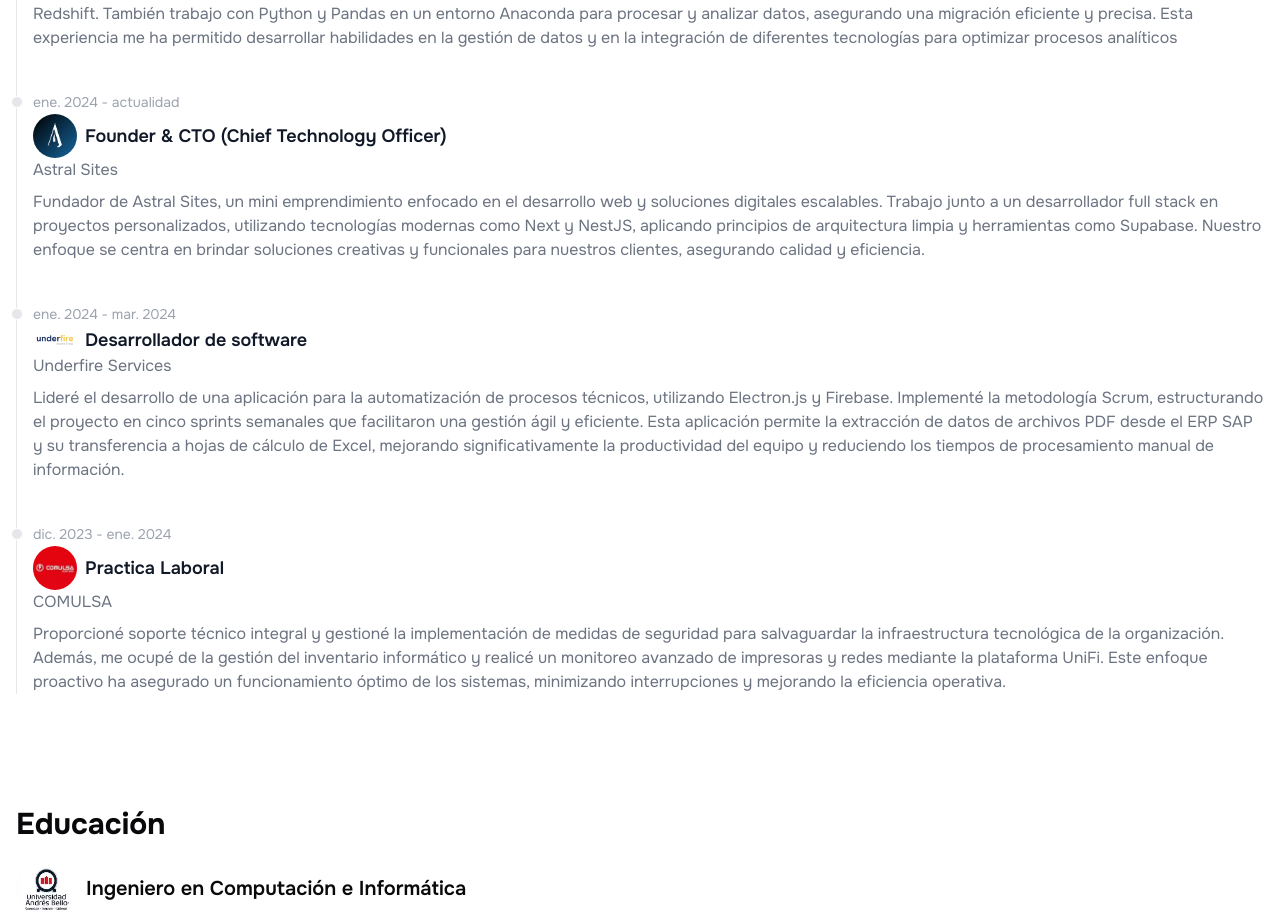
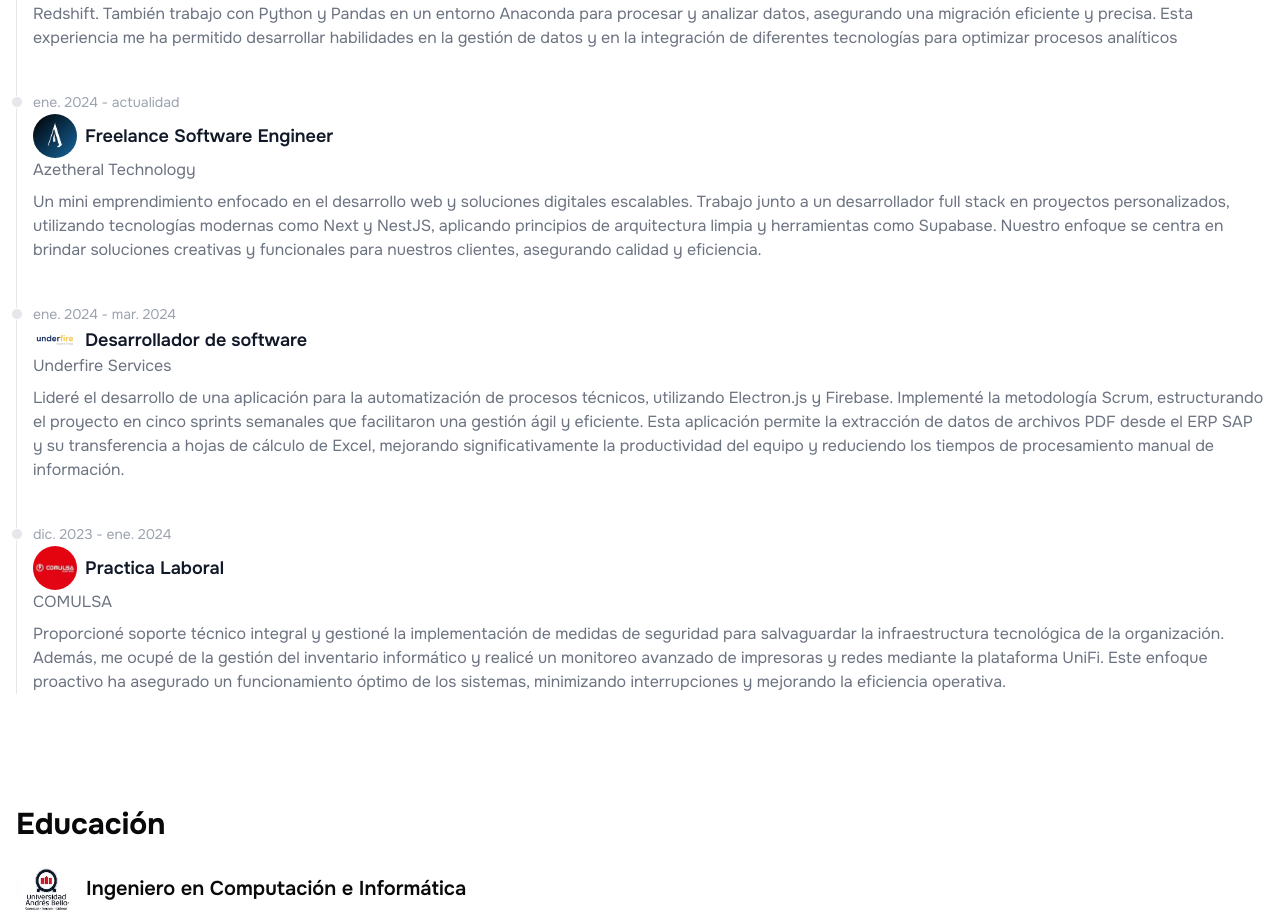
Before and after one commit to thewizardshell/Portfolio, a Next.js app: page / in a window 1280 px wide. Shown: the part 1240-2159 px from the top of the page. Built offline with nearby package versions, Linux system fonts and the light colour scheme.

Commit message:
feat: update info

```diff
--- a/src/data/personal-data.tsx
+++ b/src/data/personal-data.tsx
@@ -88,12 +88,12 @@ export const personalData = {
       image: "/banco-ripley.webp",
     },
     {
-      title: "Founder & CTO (Chief Technology Officer)",
-      company: "Astral Sites",
+      title: "Freelance Software Engineer",
+      company: "Azetheral Technology",
       date: "ene. 2024 - actualidad",
       location: "Santiago, Chile",
       description:
-        "Fundador de Astral Sites, un mini emprendimiento enfocado en el desarrollo web y soluciones digitales escalables. Trabajo junto a un desarrollador full stack en proyectos personalizados, utilizando tecnologías modernas como Next y NestJS, aplicando principios de arquitectura limpia y herramientas como Supabase. Nuestro enfoque se centra en brindar soluciones creativas y funcionales para nuestros clientes, asegurando calidad y eficiencia.",
+        "Un mini emprendimiento enfocado en el desarrollo web y soluciones digitales escalables. Trabajo junto a un desarrollador full stack en proyectos personalizados, utilizando tecnologías modernas como Next y NestJS, aplicando principios de arquitectura limpia y herramientas como Supabase. Nuestro enfoque se centra en brindar soluciones creativas y funcionales para nuestros clientes, asegurando calidad y eficiencia.",
       image: "/astral-sites.webp",
     },
     {
```
